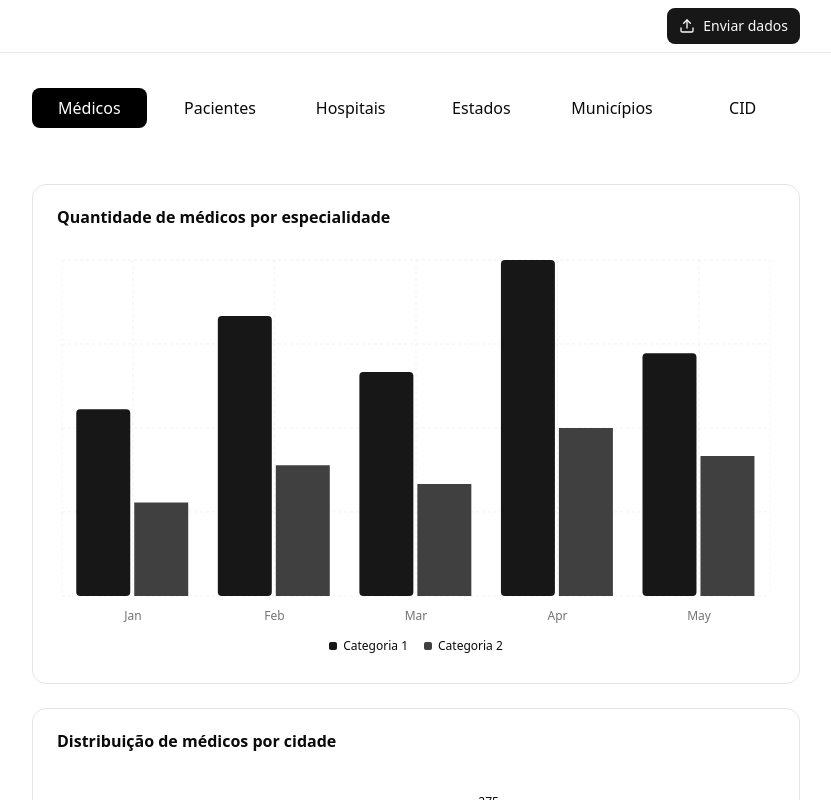
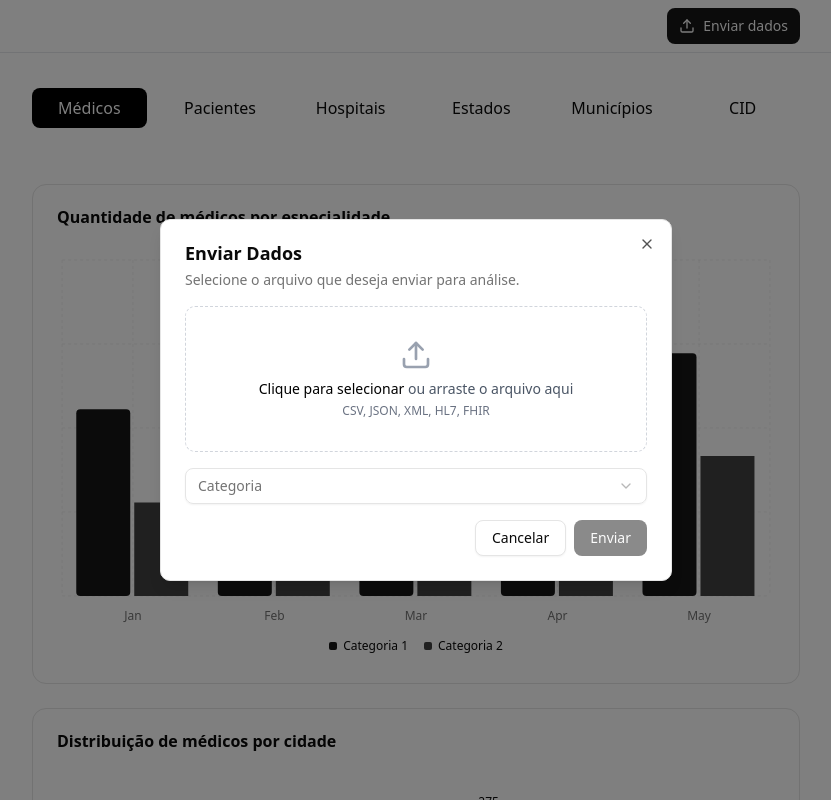
Before and after one commit to rodrigoaraujo7/premiersoft-hackaton, a React (Vite) app in the folder frontend/: page /medico in a window 1280 px wide. Both pictures are taken after a click on the button "Enviar dados". Shown: the top 800 px of the page, without its empty margins (224-1055 px from the left). Built offline with nearby package versions, Linux system fonts and the light colour scheme.

Commit message:
feat: file form

```diff
--- a/frontend/package.json
+++ b/frontend/package.json
@@ -11,6 +11,7 @@
   },
   "dependencies": {
     "@radix-ui/react-accordion": "^1.2.12",
+    "@radix-ui/react-dialog": "^1.1.15",
     "@radix-ui/react-select": "^2.2.6",
     "@radix-ui/react-slot": "^1.2.3",
     "@tailwindcss/vite": "^4.1.13",
--- /dev/null
+++ b/frontend/src/components/ui/dialog.tsx
@@ -0,0 +1,141 @@
+import * as React from "react"
+import * as DialogPrimitive from "@radix-ui/react-dialog"
+import { XIcon } from "lucide-react"
+
+import { cn } from "@/lib/utils"
+
+function Dialog({
+  ...props
+}: React.ComponentProps<typeof DialogPrimitive.Root>) {
+  return <DialogPrimitive.Root data-slot="dialog" {...props} />
+}
+
+function DialogTrigger({
+  ...props
+}: React.ComponentProps<typeof DialogPrimitive.Trigger>) {
+  return <DialogPrimitive.Trigger data-slot="dialog-trigger" {...props} />
+}
+
+function DialogPortal({
+  ...props
+}: React.ComponentProps<typeof DialogPrimitive.Portal>) {
+  return <DialogPrimitive.Portal data-slot="dialog-portal" {...props} />
+}
+
+function DialogClose({
+  ...props
+}: React.ComponentProps<typeof DialogPrimitive.Close>) {
+  return <DialogPrimitive.Close data-slot="dialog-close" {...props} />
+}
+
+function DialogOverlay({
+  className,
+  ...props
+}: React.ComponentProps<typeof DialogPrimitive.Overlay>) {
+  return (
+    <DialogPrimitive.Overlay
+      data-slot="dialog-overlay"
+      className={cn(
+        "data-[state=open]:animate-in data-[state=closed]:animate-out data-[state=closed]:fade-out-0 data-[state=open]:fade-in-0 fixed inset-0 z-50 bg-black/50",
+        className
+      )}
+      {...props}
+    />
+  )
+}
+
+function DialogContent({
+  className,
+  children,
+  showCloseButton = true,
+  ...props
+}: React.ComponentProps<typeof DialogPrimitive.Content> & {
+  showCloseButton?: boolean
+}) {
+  return (
+    <DialogPortal data-slot="dialog-portal">
+      <DialogOverlay />
+      <DialogPrimitive.Content
+        data-slot="dialog-content"
+        className={cn(
+          "bg-background data-[state=open]:animate-in data-[state=closed]:animate-out data-[state=closed]:fade-out-0 data-[state=open]:fade-in-0 data-[state=closed]:zoom-out-95 data-[state=open]:zoom-in-95 fixed top-[50%] left-[50%] z-50 grid w-full max-w-[calc(100%-2rem)] translate-x-[-50%] translate-y-[-50%] gap-4 rounded-lg border p-6 shadow-lg duration-200 sm:max-w-lg",
+          className
+        )}
+        {...props}
+      >
+        {children}
+        {showCloseButton && (
+          <DialogPrimitive.Close
+            data-slot="dialog-close"
+            className="ring-offset-background focus:ring-ring data-[state=open]:bg-accent data-[state=open]:text-muted-foreground absolute top-4 right-4 rounded-xs opacity-70 transition-opacity hover:opacity-100 focus:ring-2 focus:ring-offset-2 focus:outline-hidden disabled:pointer-events-none [&_svg]:pointer-events-none [&_svg]:shrink-0 [&_svg:not([class*='size-'])]:size-4"
+          >
+            <XIcon />
+            <span className="sr-only">Close</span>
+          </DialogPrimitive.Close>
+        )}
+      </DialogPrimitive.Content>
+    </DialogPortal>
+  )
+}
+
+function DialogHeader({ className, ...props }: React.ComponentProps<"div">) {
+  return (
+    <div
+      data-slot="dialog-header"
+      className={cn("flex flex-col gap-2 text-center sm:text-left", className)}
+      {...props}
+    />
+  )
+}
+
+function DialogFooter({ className, ...props }: React.ComponentProps<"div">) {
+  return (
+    <div
+      data-slot="dialog-footer"
+      className={cn(
+        "flex flex-col-reverse gap-2 sm:flex-row sm:justify-end",
+        className
+      )}
+      {...props}
+    />
+  )
+}
+
+function DialogTitle({
+  className,
+  ...props
+}: React.ComponentProps<typeof DialogPrimitive.Title>) {
+  return (
+    <DialogPrimitive.Title
+      data-slot="dialog-title"
+      className={cn("text-lg leading-none font-semibold", className)}
+      {...props}
+    />
+  )
+}
+
+function DialogDescription({
+  className,
+  ...props
+}: React.ComponentProps<typeof DialogPrimitive.Description>) {
+  return (
+    <DialogPrimitive.Description
+      data-slot="dialog-description"
+      className={cn("text-muted-foreground text-sm", className)}
+      {...props}
+    />
+  )
+}
+
+export {
+  Dialog,
+  DialogClose,
+  DialogContent,
+  DialogDescription,
+  DialogFooter,
+  DialogHeader,
+  DialogOverlay,
+  DialogPortal,
+  DialogTitle,
+  DialogTrigger,
+}
--- a/frontend/src/routes/__root.tsx
+++ b/frontend/src/routes/__root.tsx
@@ -1,3 +1,5 @@
+import { useState } from "react";
+
 import {
   useLocation,
   createRootRoute,
@@ -7,13 +9,28 @@
 } from "@tanstack/react-router";
 import { TanStackRouterDevtools } from "@tanstack/react-router-devtools";
 
+import { Button } from "@/components/ui/button";
 import {
   Accordion,
   AccordionContent,
   AccordionItem,
   AccordionTrigger,
 } from "@/components/ui/accordion";
-import { Button } from "@/components/ui/button";
+import {
+  Dialog,
+  DialogContent,
+  DialogDescription,
+  DialogHeader,
+  DialogTitle,
+  DialogTrigger,
+} from "@/components/ui/dialog";
+import {
+  Select,
+  SelectContent,
+  SelectItem,
+  SelectTrigger,
+  SelectValue,
+} from "@/components/ui/select";
 
 import { tv } from "tailwind-variants";
 
@@ -44,13 +61,117 @@
 });
 
 const RootLayout = () => {
+  const [isUploading, setIsUploading] = useState<boolean>(false);
+  const [selectedFile, setSelectedFile] = useState<File | null>(null);
+  const [selectedCategory, setSelectedCategory] = useState<string>("");
+
+  const handleCloseDialog = () => {
+    setIsUploading(false);
+    setSelectedFile(null);
+    setSelectedCategory("");
+  };
+
   return (
     <main>
       <header className="grid grid-cols-1 md:grid-cols-[1fr_768px_1fr] fixed top-0 left-0 right-0 z-10 w-full p-2 border-b border-gray-200 bg-white">
-        <Button className="col-start-1 col-end-2 md:col-start-2 md:col-end-3 justify-self-end cursor-pointer">
-          <Upload className="size-4" />
-          Enviar dados
-        </Button>
+        <Dialog
+          open={isUploading}
+          onOpenChange={(open) => {
+            if (!open) {
+              handleCloseDialog();
+            } else {
+              setIsUploading(true);
+            }
+          }}
+        >
+          <DialogTrigger asChild>
+            <Button className="col-start-1 col-end-2 md:col-start-2 md:col-end-3 justify-self-end cursor-pointer">
+              <Upload className="size-4" />
+              Enviar dados
+            </Button>
+          </DialogTrigger>
+
+          <DialogContent>
+            <DialogHeader>
+              <DialogTitle>Enviar Dados</DialogTitle>
+              <DialogDescription>
+                Selecione o arquivo que deseja enviar para análise.
+              </DialogDescription>
+            </DialogHeader>
+            <div className="flex flex-col gap-4">
+              <div className="relative">
+                <input
+                  type="file"
+                  accept=".csv,.json,.xml,.hl7,.fhir"
+                  className="absolute inset-0 w-full h-full opacity-0 cursor-pointer"
+                  id="file-upload"
+                  onChange={(e) => setSelectedFile(e.target.files?.[0] || null)}
+                />
+                <label
+                  htmlFor="file-upload"
+                  className="flex items-center justify-center w-full p-8 border-[1px] border-dashed border-gray-300 rounded-lg cursor-pointer hover:border-gray-400 transition-colors"
+                >
+                  <div className="text-center">
+                    {selectedFile ? (
+                      <div>
+                        <p className="text-sm font-medium text-green-600">
+                          ✓ {selectedFile.name}
+                        </p>
+                        <p className="text-xs text-gray-500 mt-1">
+                          Clique ou arraste o arquivo para trocar
+                        </p>
+                      </div>
+                    ) : (
+                      <div>
+                        <Upload className="mx-auto h-8 w-8 text-gray-400 mb-2" />
+                        <p className="text-sm text-gray-600">
+                          <span className="font-medium text-black hover:text-blue-500">
+                            Clique para selecionar
+                          </span>{" "}
+                          ou arraste o arquivo aqui
+                        </p>
+                        <p className="text-xs text-gray-500 mt-1">
+                          CSV, JSON, XML, HL7, FHIR
+                        </p>
+                      </div>
+                    )}
+                  </div>
+                </label>
+              </div>
+
+              <Select
+                value={selectedCategory}
+                onValueChange={setSelectedCategory}
+              >
+                <SelectTrigger className="w-full">
+                  <SelectValue placeholder="Categoria" />
+                </SelectTrigger>
+                <SelectContent>
+                  <SelectItem value="medico">Médicos</SelectItem>
+                  <SelectItem value="paciente">Pacientes</SelectItem>
+                  <SelectItem value="hospital">Hospitais</SelectItem>
+                  <SelectItem value="estado">Estados</SelectItem>
+                  <SelectItem value="municipio">Municípios</SelectItem>
+                  <SelectItem value="cid">CID</SelectItem>
+                </SelectContent>
+              </Select>
+
+              <div className="flex justify-end">
+                <div className="flex gap-2">
+                  <Button variant="outline" onClick={handleCloseDialog}>
+                    Cancelar
+                  </Button>
+                  <Button
+                    onClick={handleCloseDialog}
+                    disabled={!selectedFile || !selectedCategory}
+                  >
+                    Enviar
+                  </Button>
+                </div>
+              </div>
+            </div>
+          </DialogContent>
+        </Dialog>
       </header>
 
       <div className="grid grid-cols-1 md:grid-cols-[1fr_768px_1fr] p-2 mt-16">
```
Also changed, not shown: 1 other file (tests, documents, lock files or other folders).
